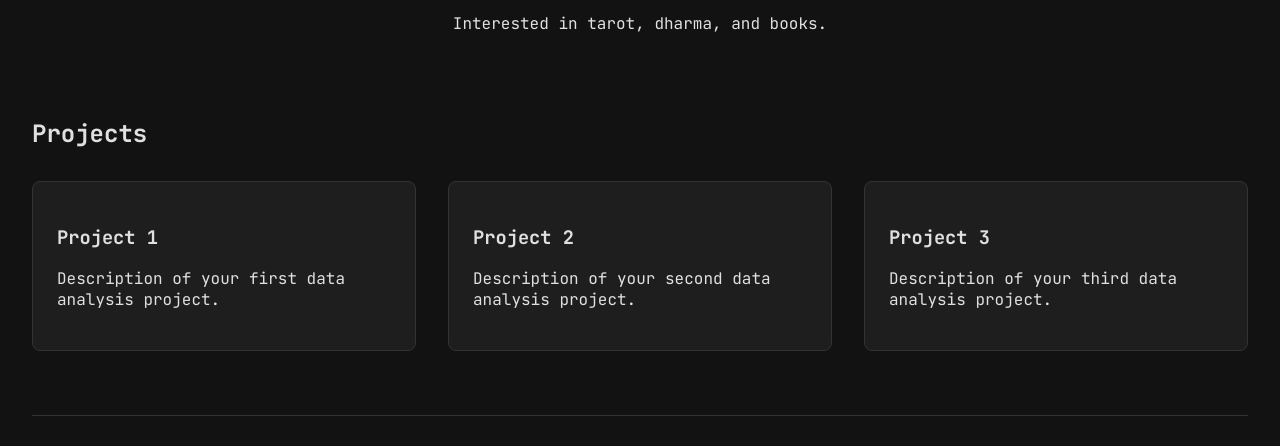
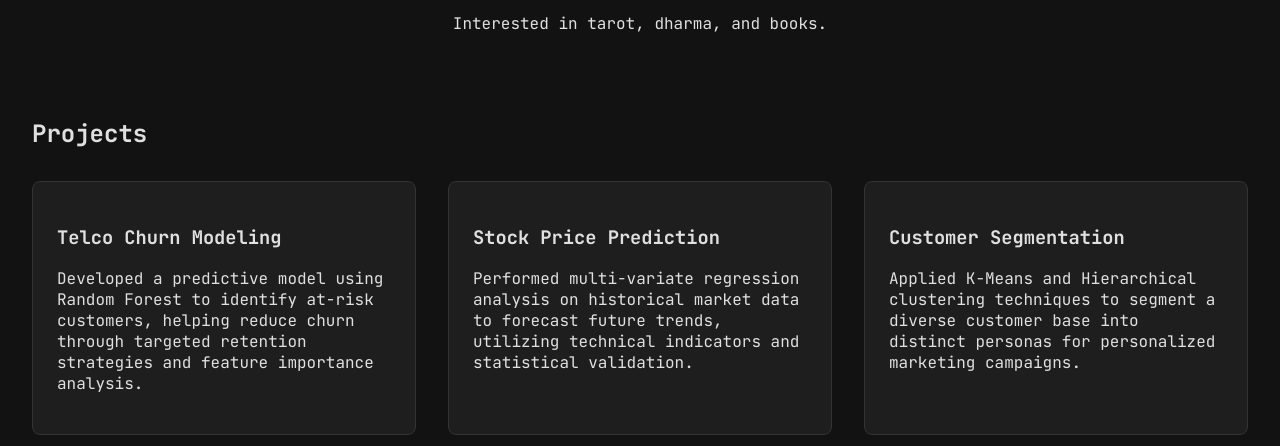
Before and after one commit to starrablue/simple-portfolio, a plain HTML site: page docs/index.html in a window 1280 px wide. Shown: the part 183-629 px from the top of the page. Drawn offline with Linux system fonts and the light colour scheme.

Commit message:
feat: update projects with telco churn, stock prediction, and customer segmentation

```diff
--- a/docs/index.html
+++ b/docs/index.html
@@ -28,16 +28,16 @@
             <h2>Projects</h2>
             <div class="project-grid">
                 <article class="project-card">
-                    <h3>Project 1</h3>
-                    <p>Description of your first data analysis project.</p>
+                    <h3>Telco Churn Modeling</h3>
+                    <p>Developed a predictive model using Random Forest to identify at-risk customers, helping reduce churn through targeted retention strategies and feature importance analysis.</p>
                 </article>
                 <article class="project-card">
-                    <h3>Project 2</h3>
-                    <p>Description of your second data analysis project.</p>
+                    <h3>Stock Price Prediction</h3>
+                    <p>Performed multi-variate regression analysis on historical market data to forecast future trends, utilizing technical indicators and statistical validation.</p>
                 </article>
                 <article class="project-card">
-                    <h3>Project 3</h3>
-                    <p>Description of your third data analysis project.</p>
+                    <h3>Customer Segmentation</h3>
+                    <p>Applied K-Means and Hierarchical clustering techniques to segment a diverse customer base into distinct personas for personalized marketing campaigns.</p>
                 </article>
             </div>
         </section>
```
